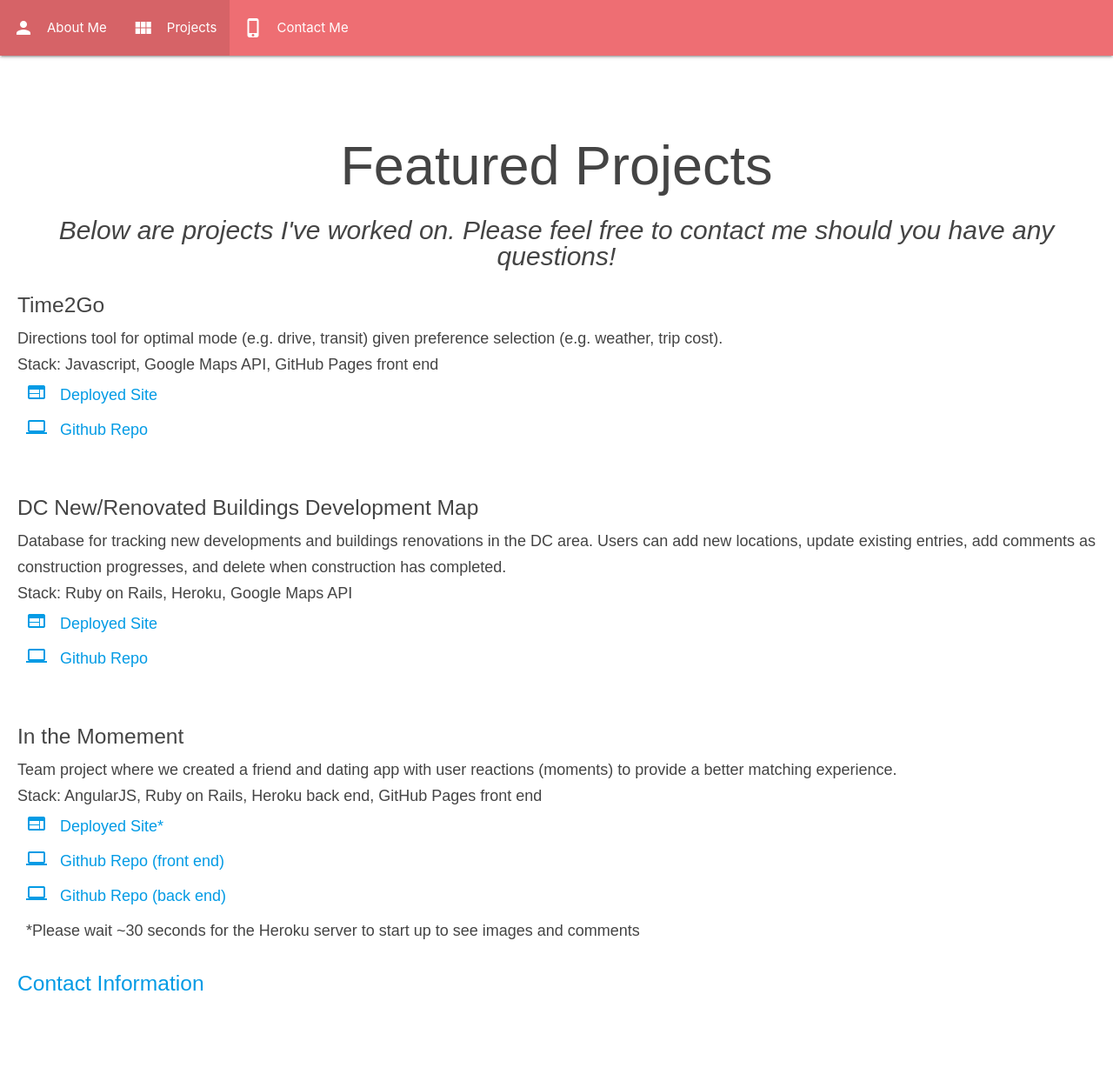
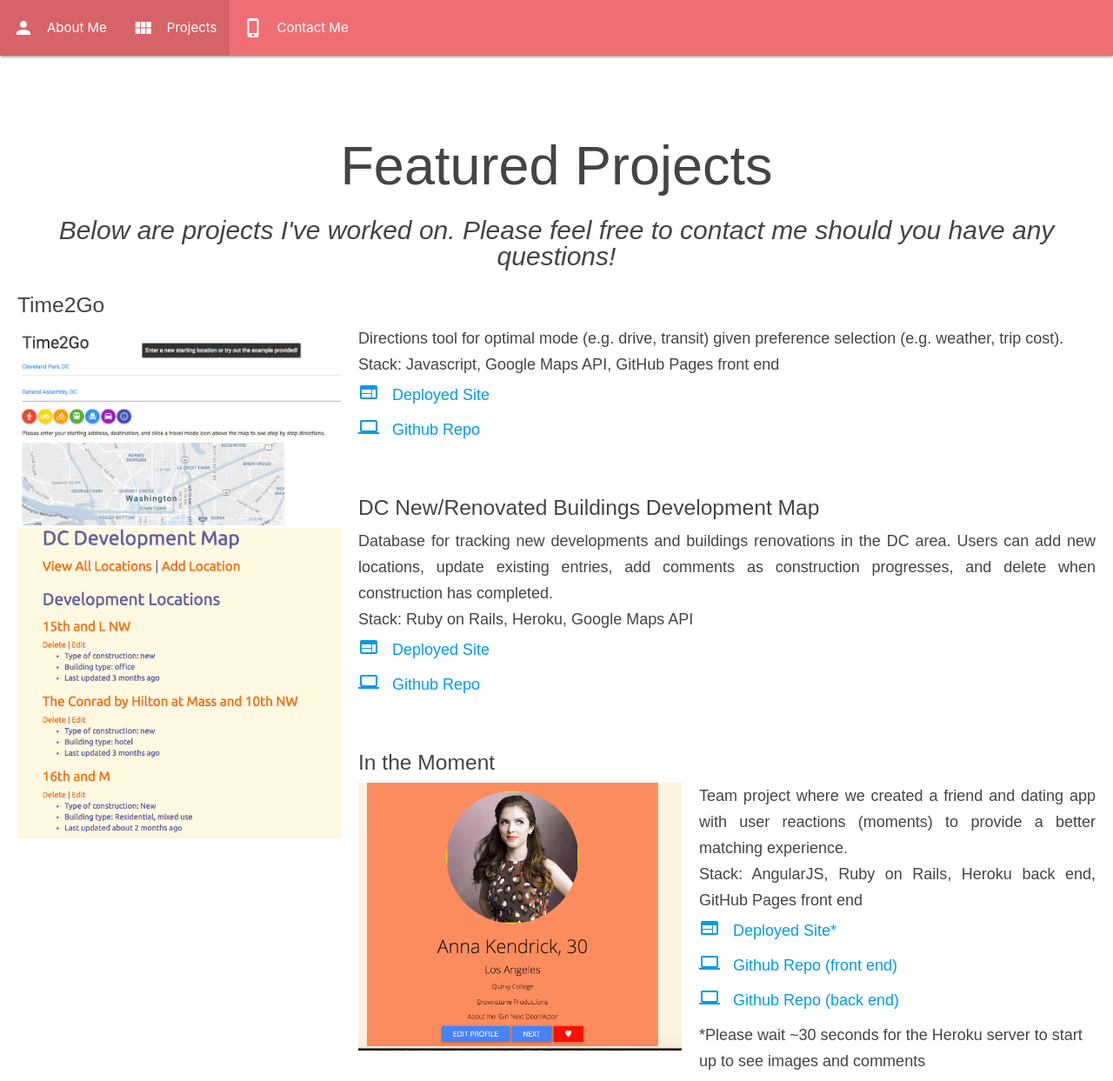
Before and after one commit to alpha2262/alpha2262.github.io, a plain HTML site: page projects.html in a window 1280 px wide. Shown: the top 1243 px of the page at 87% size. Before the commit the page ends 1184 px from the top, so only its background shows below. Drawn offline with nearby package versions, Linux system fonts and the light colour scheme; a web font is replaced by a local one.

Commit message:
images added, need additional styling

```diff
--- a/projects.html
+++ b/projects.html
@@ -19,7 +19,7 @@
           <div class="nav-wrapper">
             <a href="#!" class="brand-logo"></a>
             <ul class="left hide-on-med-and-down">
-              <li id="1"><a href="index.html"><i class="material-icons left">person</i>About Me</a></li>
+              <li><a href="index.html"><i class="material-icons left">person</i>About Me</a></li>
               <li class="active"><a href="projects.html"><i class="material-icons left">view_module</i>Projects</a></li>
               <li><a href="contact.html"><i class="material-icons left">phone_iphone</i>Contact Me</a></li>
             </ul>
@@ -30,14 +30,16 @@
   <h1>Featured Projects</h1>
   <h4>Below are projects I've worked on. Please feel free to contact me should you have any questions!</h4>
   <h5>Time2Go</h5>
+    <img class="projectPicture" src="images/Time2Go.png" alt="time2go screenshot"/>
     <p>Directions tool for optimal mode (e.g. drive, transit) given preference selection (e.g. weather, trip cost).</p>
     <p>Stack: Javascript, Google Maps API, GitHub Pages front end</p>
       <ul class="external-links">
         <li><a href="http://alpha2262.github.io/time2go/index" target="_blank"><i class="material-icons left">web</i>Deployed Site</a></li>
-        <li><a href="https://github.com/alpha2262/carbegone" target="_blank"><i class="material-icons left">computer</i>Github Repo</a></li>
+        <li><a href="https://github.com/alpha2262/time2go" target="_blank"><i class="material-icons left">computer</i>Github Repo</a></li>
       </ul>
       <br />
   <h5>DC New/Renovated Buildings Development Map</h5>
+    <img class="projectPicture" src="images/BuildingsMap4.png" alt="DC New and renovated buildings development map screenshot"/>
       <p>Database for tracking new developments and buildings renovations in the DC area. Users can add new locations, update existing entries, add comments as construction progresses, and delete when construction has completed.</p>
       <p>Stack: Ruby on Rails, Heroku, Google Maps API</p>
         <ul class="external-links">
@@ -45,7 +47,8 @@
             <li><a href="https://github.com/alpha2262/DC_development_map" target="_blank"><i class="material-icons left">computer</i>Github Repo</a></li>
         </ul>
         <br />
-  <h5>In the Momement</h5>
+  <h5>In the Moment</h5>
+  <img class="projectPicture" src="images/InTheMoment2.png" alt="In the Moment screenshot"/>
     <p>Team project where we created a friend and dating app with user reactions (moments) to provide a better matching experience.</p>
     <p>Stack: AngularJS, Ruby on Rails, Heroku back end, GitHub Pages front end</p>
       <ul class="external-links" id="disclaimer">
--- a/styles.css
+++ b/styles.css
@@ -8,8 +8,6 @@ font-weight:inherit;
 font-family: inherit;
 text-decoration: inherit;
 line-height: inherit;
-/*color:#444;
-text-shadow: 1px 1px 0px #fff;*/
 }
 
 .content{
@@ -34,7 +32,7 @@ text-shadow: 1px 1px 0px #fff;*/
   background-color: #e1bee7;
   display:inline-block;
   opacity: 50%;
-  border-radius: 75%
+  border-radius: 75%;
   padding: 20px;
   transition: all 2s ease;
   border-radius: 35%;
@@ -106,6 +104,14 @@ p{
   padding-right: 10px;
 }
 
+.projectPicture {
+
+  margin-right: 20px;
+  width: 30%;
+  float: left;
+
+}
+
 .center {
   width: 50%;
   margin:auto;
```
Also changed, not shown: images/BuildingsMap1.png (added), images/BuildingsMap2.png (added), images/BuildingsMap3.png (added), images/BuildingsMap4.png (added), images/IMG_0310.jpg (deleted), images/InTheMoment1.png (added), images/InTheMoment2.png (added), images/Time2Go.png (added), 2 other files.
